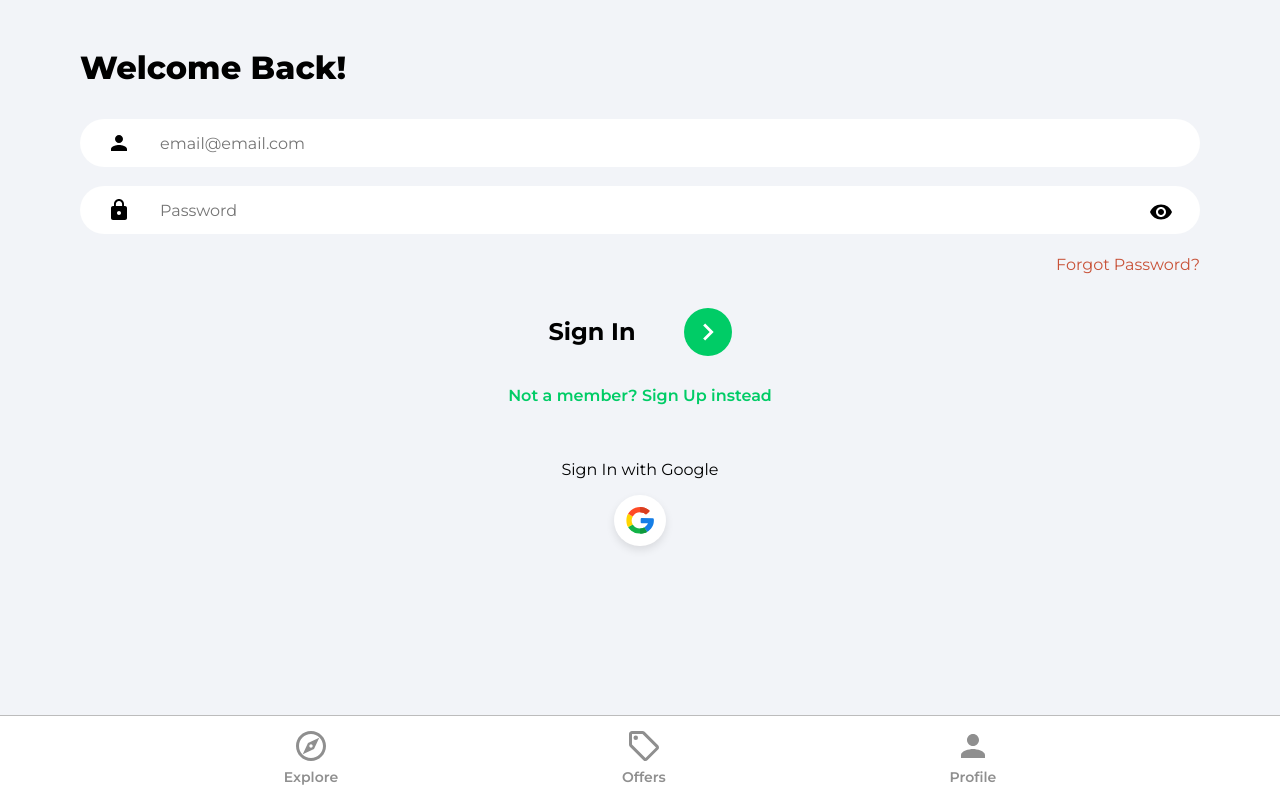
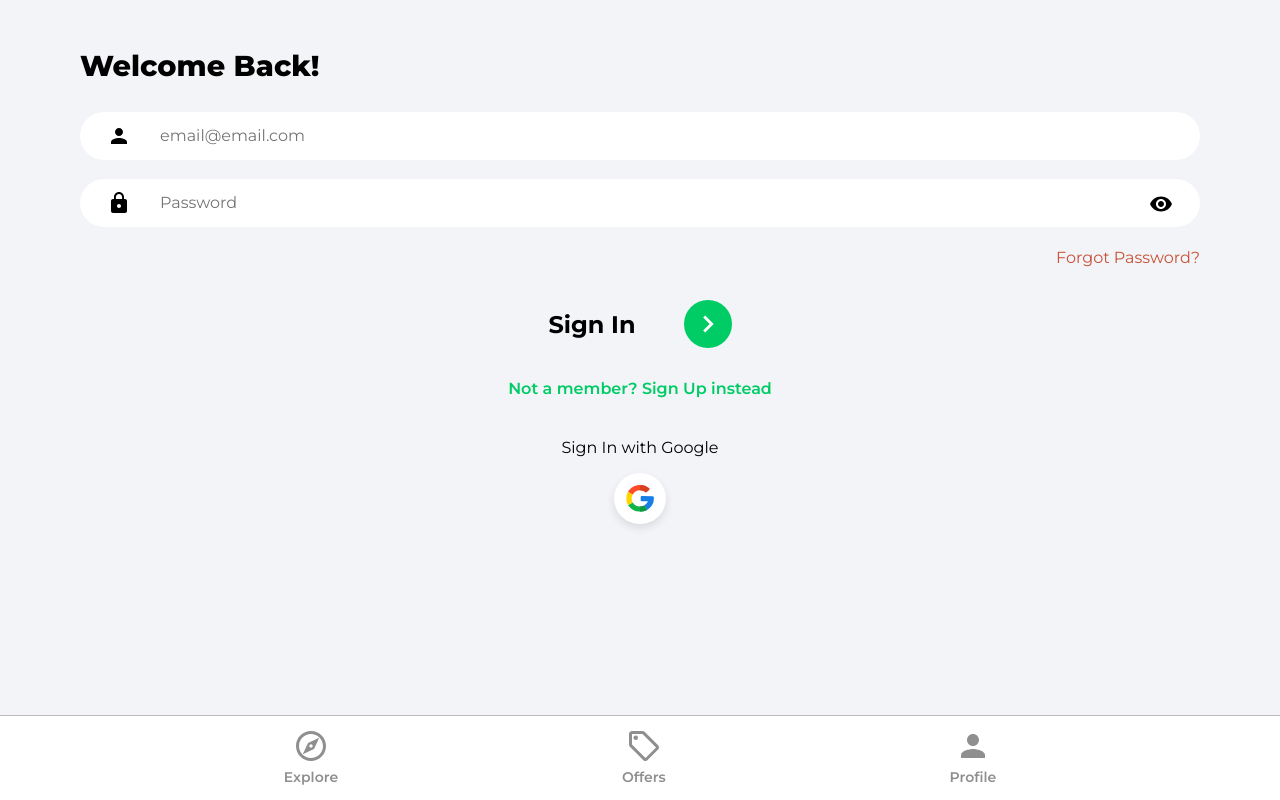
Before and after one commit to Olixfills/homz, a React (Create React App) app: page /login in a window 1280 px wide. Built offline with nearby package versions, Linux system fonts and the light colour scheme.

Commit message:
google OAuth styling

```diff
--- a/src/index.css
+++ b/src/index.css
@@ -135,7 +135,7 @@ button {
 }
 
 .pageHeader {
-  font-size: 2rem;
+  font-size: 1.8rem;
   font-weight: 800;
 }
 
@@ -284,7 +284,7 @@ button {
 }
 
 .socialLogin {
-  margin-top: 2.4rem;
+  margin: 1.2rem auto;
   display: flex;
   flex-direction: column;
   align-items: center;
```
